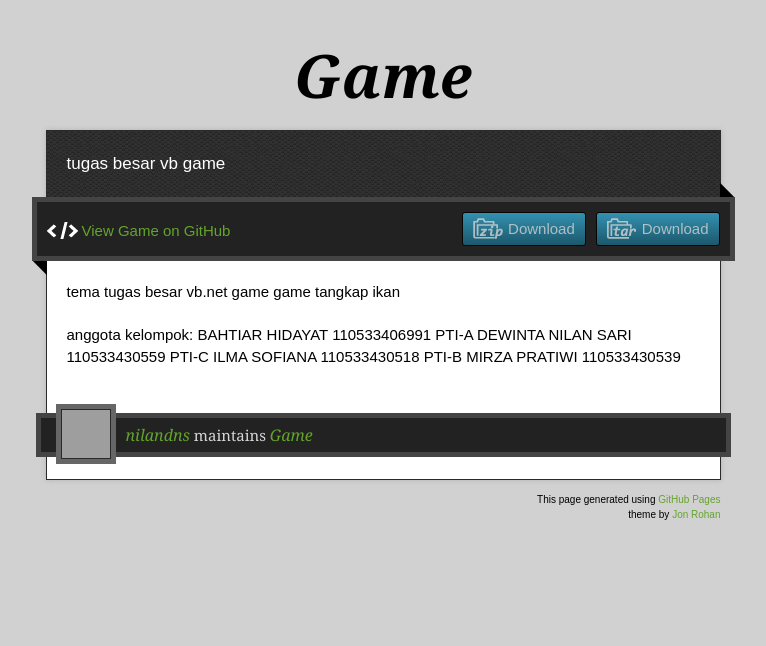
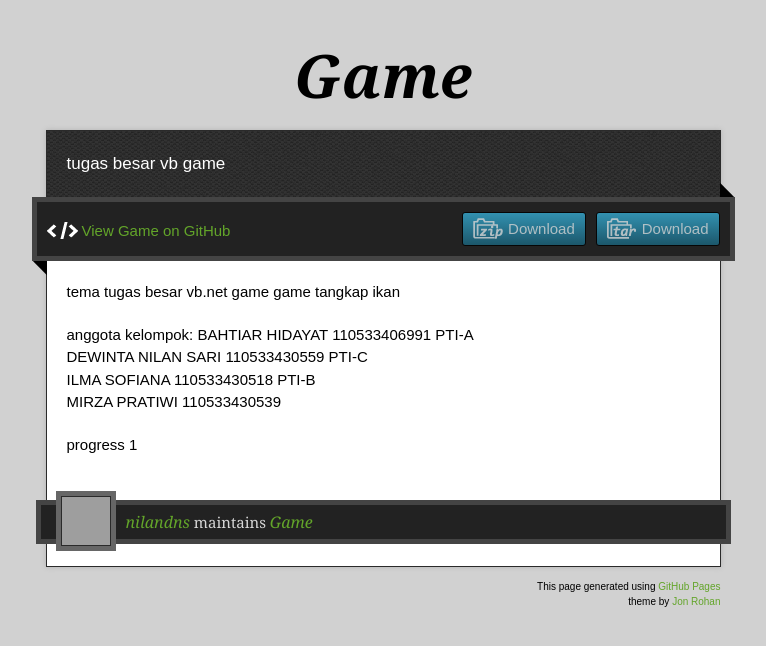
Before and after one commit to nilandns/game, a plain HTML site: page index.html in a window 1280 px wide. Shown: the whole page, without its empty margins (257-1023 px from the left). Drawn offline with nearby package versions, Linux system fonts and the light colour scheme; grey boxes are pictures that could not be loaded.

Commit message:
Update index.html

```diff
--- a/index.html
+++ b/index.html
@@ -40,10 +40,14 @@
 game tangkap ikan</p>
 
 <p>anggota kelompok:
-BAHTIAR HIDAYAT 110533406991 PTI-A
-DEWINTA NILAN SARI 110533430559 PTI-C
-ILMA SOFIANA 110533430518 PTI-B
+BAHTIAR HIDAYAT 110533406991 PTI-A <br>
+DEWINTA NILAN SARI 110533430559 PTI-C <br>
+ILMA SOFIANA 110533430518 PTI-B<br>
 MIRZA PRATIWI 110533430539</p>
+
+<p>
+  progress 1 <br>
+</p>
         </article>
       </div>
     </div>
```
